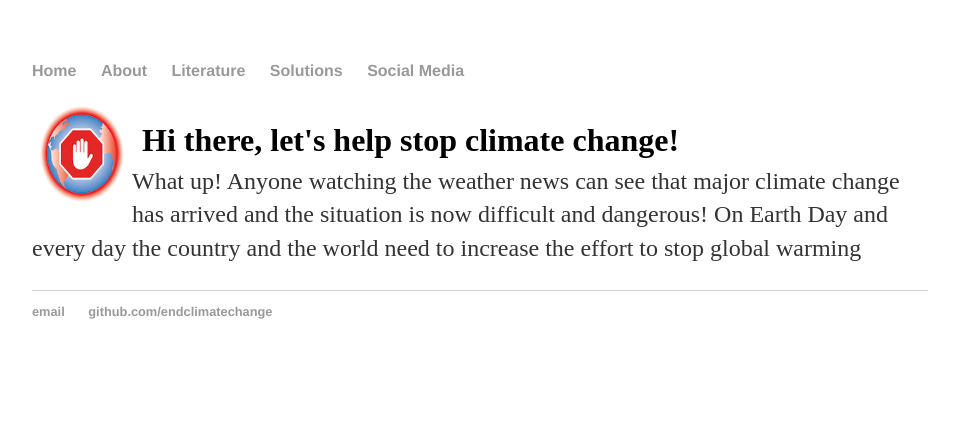
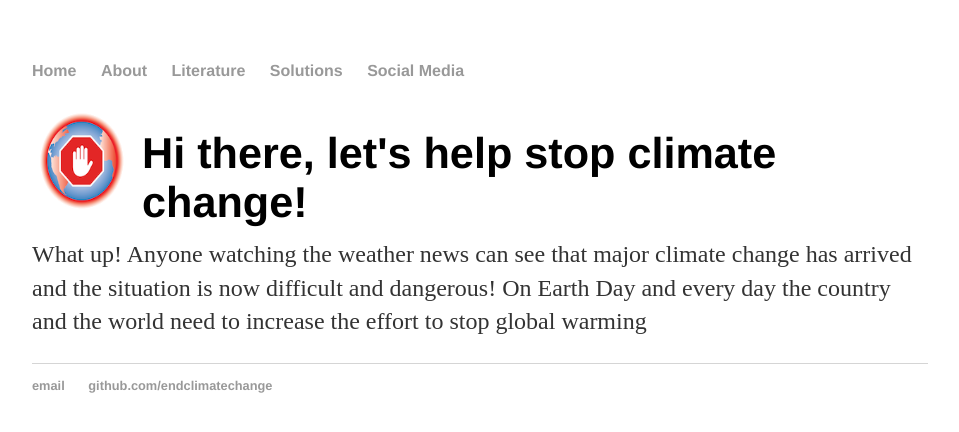
Before and after one commit to endclimatechange/endclimatechange.github.io, a Jekyll site: the page built from index.html, in a window 1280 px wide. Shown: the top 432 px of the page, without its empty margins (160-1119 px from the left). Built offline with Jekyll 4.4.1, drawn with Linux system fonts in a browser that asks for light colours.

Commit message:
Update main.css

```diff
--- a/css/main.css
+++ b/css/main.css
@@ -19,8 +19,9 @@ p, ul { font-size: 1.5em; line-height: 1.4em; color: #333; }
 }
 
 
-h2, h3, h4 { font-family: 'Helvetica', 'Arial', 'Sans-Serif'; }
+h1, h2, h3, h4 { font-family: 'Helvetica', 'Arial', 'Sans-Serif'; }
 
+h1 { font-size: 2.7em; }
 h2 { font-size: 2.7em; }
 h3 { font-size: 1.0em; }
 h4 { font-size: 1.9em; }
```
